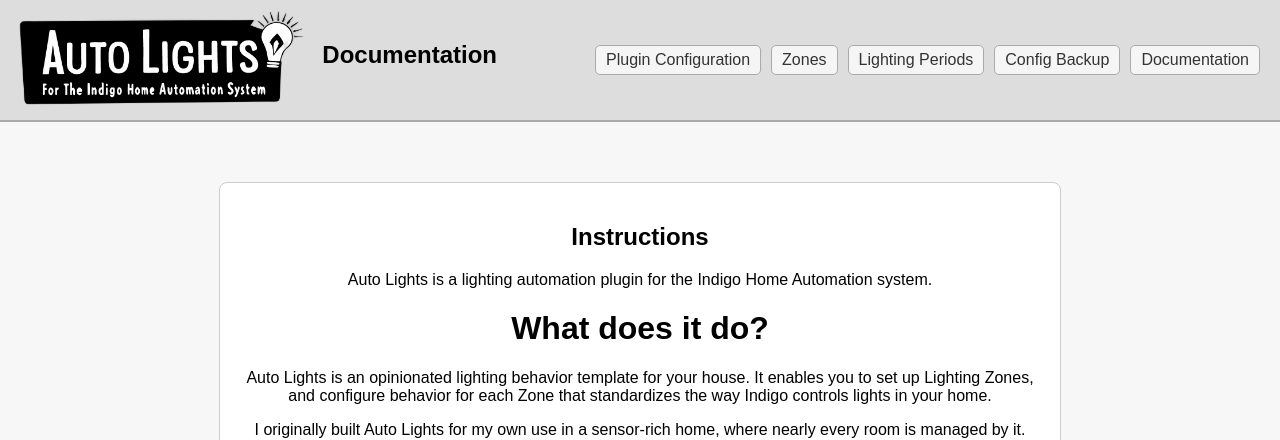
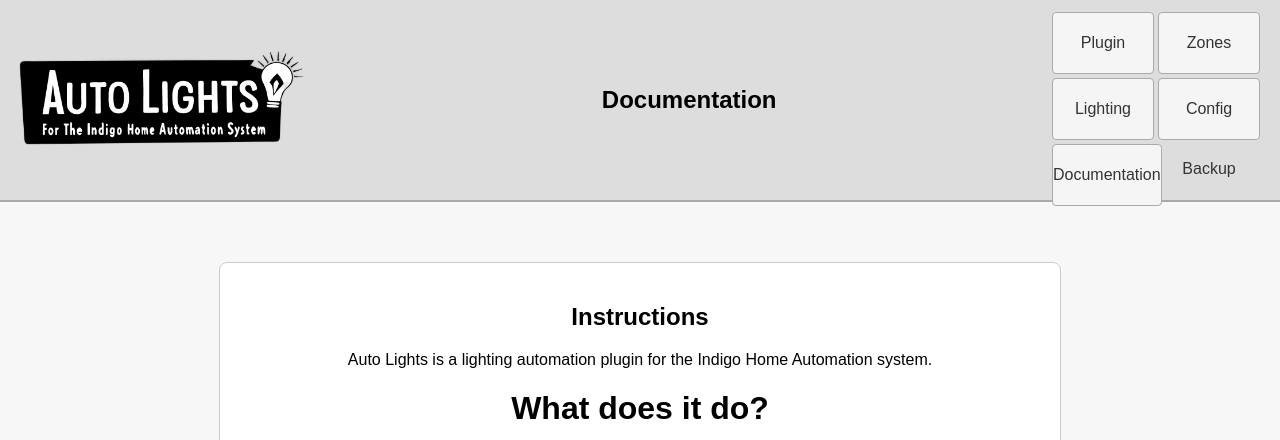
Before and after one commit to mlamoure/indigo-auto-lights, a Python web app: template Auto Lights.indigoPlugin/Contents/Server Plugin/config_web_editor/templates/index.html in a window 1280 px wide. Shown: the top 440 px of the page. Run offline with Jinja, Linux system fonts and the light colour scheme; the template is opened without the code that fills it, so the values that code supplies are empty.

Commit message:
refactor: update header template and CSS for improved layout and styling

```diff
--- a/Auto Lights.indigoPlugin/Contents/Server Plugin/config_web_editor/static/css/main.css
+++ b/Auto Lights.indigoPlugin/Contents/Server Plugin/config_web_editor/static/css/main.css
@@ -7,12 +7,11 @@ body {
 }
 
 #header {
-    background: #eee;
+    display: flex;
+    align-items: center;
     padding: 10px;
-    border-bottom: 1px solid #ccc;
-    display: flex;
-    justify-content: space-between;
-    align-items: center;
+    background-color: #ddd;
+    border-bottom: 2px solid #aaa;
 }
 
 #container {
@@ -220,24 +219,39 @@ table.zones-table th {
     flex-wrap: wrap;
     border-radius: 5px;
 }
-.tab {
-    padding: 5px 10px;
-    border: 1px solid #aaa;
-    border-radius: 5px;
-    background-color: #f5f5f5;
+#header-nav .tab {
+    flex: 0 0 100px;
+    height: 60px;
+    line-height: 60px;
+    text-align: center;
     text-decoration: none;
     color: #333;
+    border: 1px solid #aaa;
+    border-radius: 4px;
+    background-color: #f5f5f5;
+    margin: 2px;
 }
-.tab:hover {
+#header-nav .tab:hover {
     background-color: #e0e0e0;
 }
 .page-title {
+    flex: 1 1 auto;
+    text-align: center;
     font-size: 1.5em;
     font-weight: bold;
-    margin-bottom: 10px;
 }
 
-#header img {
+.header-logo {
+    flex: 0 0 auto;
     height: 100px;
-    width: auto;
+    margin-right: 1rem;
 }
+
+#header-nav {
+    flex: 0 0 auto;
+    display: flex;
+    flex-wrap: wrap;
+    width: 220px;
+    height: 180px;
+    margin-left: auto;
+}
--- a/Auto Lights.indigoPlugin/Contents/Server Plugin/config_web_editor/templates/header_common.html
+++ b/Auto Lights.indigoPlugin/Contents/Server Plugin/config_web_editor/templates/header_common.html
@@ -1,13 +1,12 @@
 {% set page_title = page_title|default("Indigo Auto Lights") %}
-<div id="header"
-     style="padding: 10px; background-color: #ddd; border-bottom: 2px solid #aaa; display: flex; flex-direction: row; align-items: center;">
-    <img src="/static/images/icon.png" alt="Logo" style="height: 100px; width: auto; margin-right: 10px;">
-    <div class="page-title" style="font-size: 1.5em; font-weight: bold; margin-bottom: 10px;">{{ page_title }}</div>
-    <div id="header-nav" class="tabs" style="margin-left: auto;">
+<div id="header">
+    <img src="/static/images/icon.png" alt="Logo" class="header-logo">
+    <div class="page-title">{{ page_title }}</div>
+    <nav id="header-nav">
         <a href="/plugin_config" class="tab">Plugin Configuration</a>
         <a href="/zones" class="tab">Zones</a>
         <a href="/lighting_periods" class="tab">Lighting Periods</a>
         <a href="/config_backup" class="tab">Config Backup</a>
         <a href="/" class="tab">Documentation</a>
-    </div>
+    </nav>
 </div>
```
